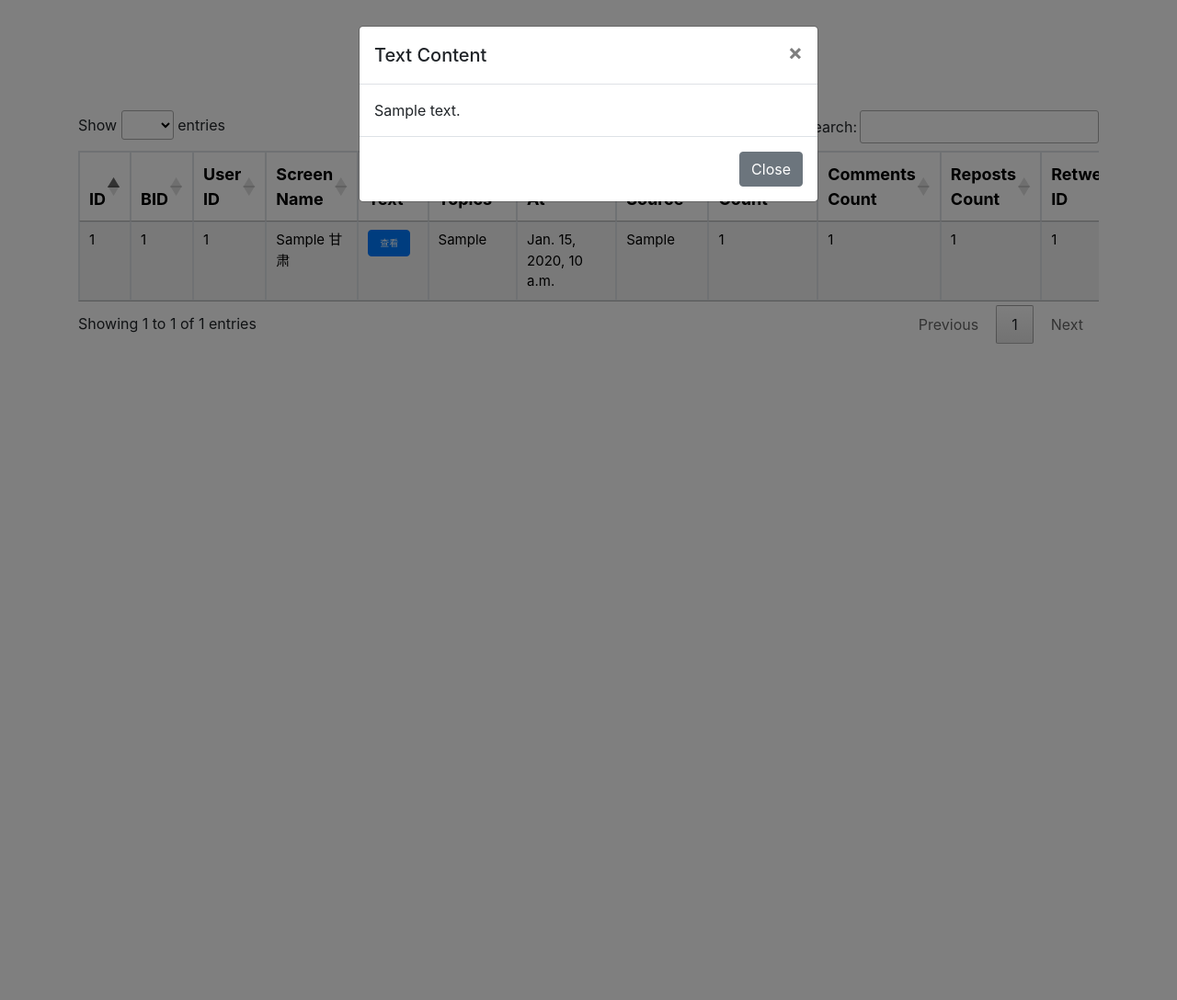
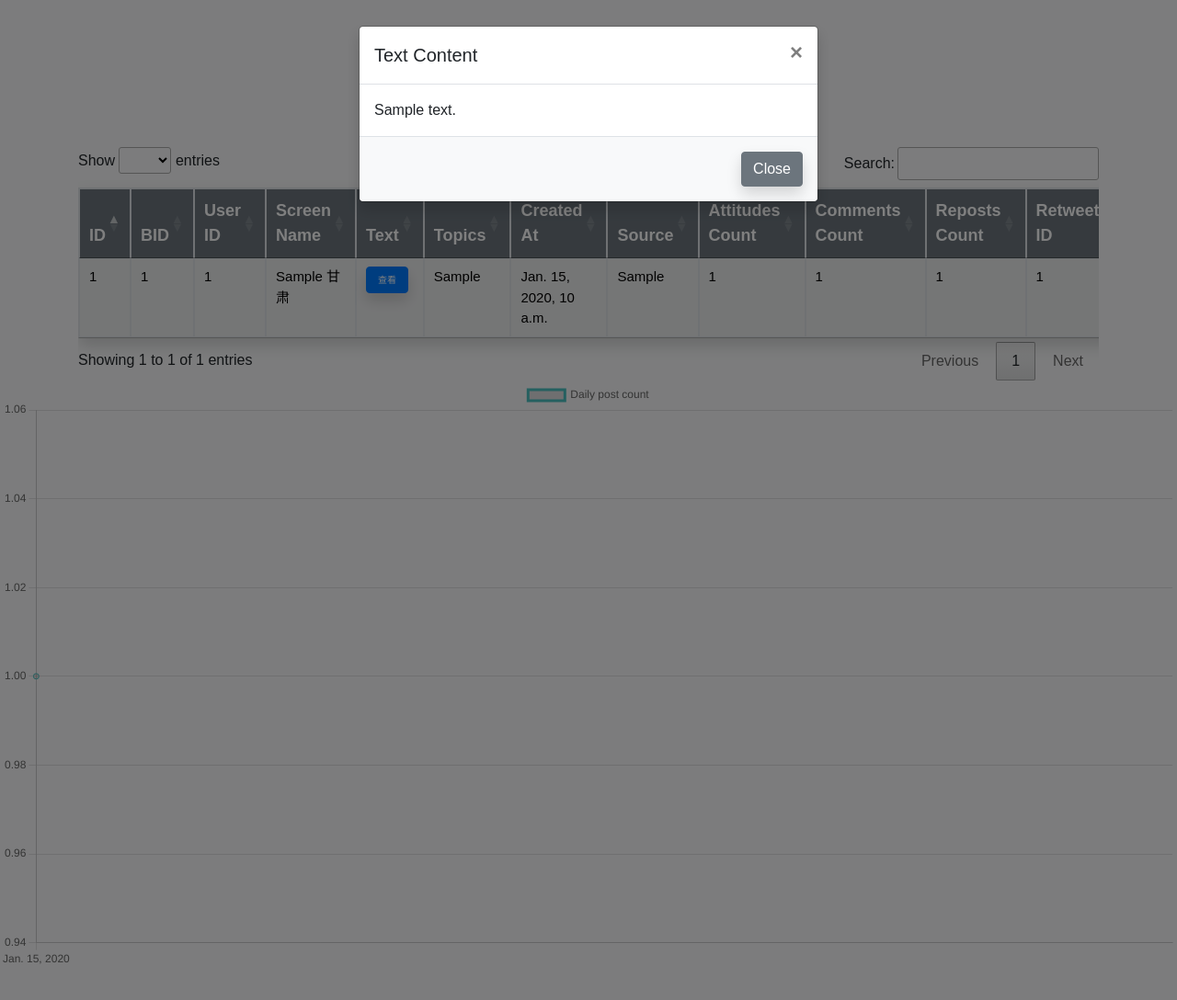
Before and after one commit to rowerman/Info_Security, a Django app: page /info/list/ in a window 1280 px wide, after a click on "查看". Shown: the top 1088 px of the page at 92% size. Run offline with Django 4.2, Linux system fonts and the light colour scheme; tables that the repository leaves empty hold one stand-in row (values such as "Sample post"); some libraries are stand-ins or nearby versions.

Commit message:
前端页面修改
修改了html文件和view.py

```diff
--- a/weibo_search/app01/template/info_list.html
+++ b/weibo_search/app01/template/info_list.html
@@ -4,6 +4,36 @@
     <title>Info List</title>
     <link rel="stylesheet" href="https://stackpath.bootstrapcdn.com/bootstrap/4.3.1/css/bootstrap.min.css">
     <link rel="stylesheet" type="text/css" href="https://cdn.datatables.net/1.10.25/css/jquery.dataTables.css">
+    <script src="https://cdn.jsdelivr.net/npm/chart.js"></script>
+
+
+    <style>
+        body {
+            background-color: #f8f9fa;
+            font-family: Arial, sans-serif;
+        }
+        h1 {
+            color: #6c757d;
+            font-weight: bold;
+            padding: 20px;
+        }
+        .table {
+            box-shadow: 0 0.5rem 1rem rgba(0, 0, 0, 0.15)!important;
+        }
+        th {
+            background-color: #6c757d;
+            color: white;
+        }
+        .btn {
+            box-shadow: 0 0.5rem 1rem rgba(0, 0, 0, 0.15)!important;
+        }
+        .modal-content {
+            box-shadow: 0 0.5rem 1rem rgba(0, 0, 0, 0.15)!important;
+        }
+        .modal-footer {
+            background-color: #f8f9fa;
+        }
+    </style>
 </head>
 <body>
 <div class="container mt-5">
@@ -74,6 +104,8 @@
     </div>
 </div>
 
+<canvas id="myChart"></canvas>
+
 
 <script type="text/javascript" charset="utf8" src="https://code.jquery.com/jquery-3.5.1.js"></script>
 <script type="text/javascript" charset="utf8" src="https://cdn.datatables.net/1.10.25/js/jquery.dataTables.js"></script>
@@ -97,6 +129,26 @@ $(document).ready(function() {
     })
 });
 
+// Convert Django template variables to JavaScript variables
+var dates = [{% for item in daily_counts %}"{{ item.date }}"{% if not forloop.last %}, {% endif %}{% endfor %}];
+var counts = [{% for item in daily_counts %}{{ item.count }}{% if not forloop.last %}, {% endif %}{% endfor %}];
+
+// Create chart
+var ctx = document.getElementById('myChart').getContext('2d');
+var myChart = new Chart(ctx, {
+    type: 'line',
+    data: {
+        labels: dates,
+        datasets: [{
+            label: 'Daily post count',
+            data: counts,
+            fill: false,
+            borderColor: 'rgb(75, 192, 192)',
+            tension: 0.1
+        }]
+    }
+});
+
 </script>
 
 
--- a/weibo_search/app01/views.py
+++ b/weibo_search/app01/views.py
@@ -1,9 +1,17 @@
+from django.db.models import Count
+from django.db.models.functions import TruncDate
 from django.shortcuts import render, HttpResponse
 from .models import YourModel
 
 def info_list(request):
-    # table_name = request.GET.get('table_name')  # 从前端获取表名
-    table_name = '甘肃'
     data = YourModel.objects.all()  # 使用指定的数据库查询数据
 
-    return render(request, 'info_list.html', {'data': data})
+    daily_counts = (
+        data
+        .annotate(date=TruncDate('created_at'))
+        .values('date')
+        .annotate(count=Count('id'))
+        .order_by('date')
+    )
+
+    return render(request, 'info_list.html', {'data': data, 'daily_counts': daily_counts})
```
